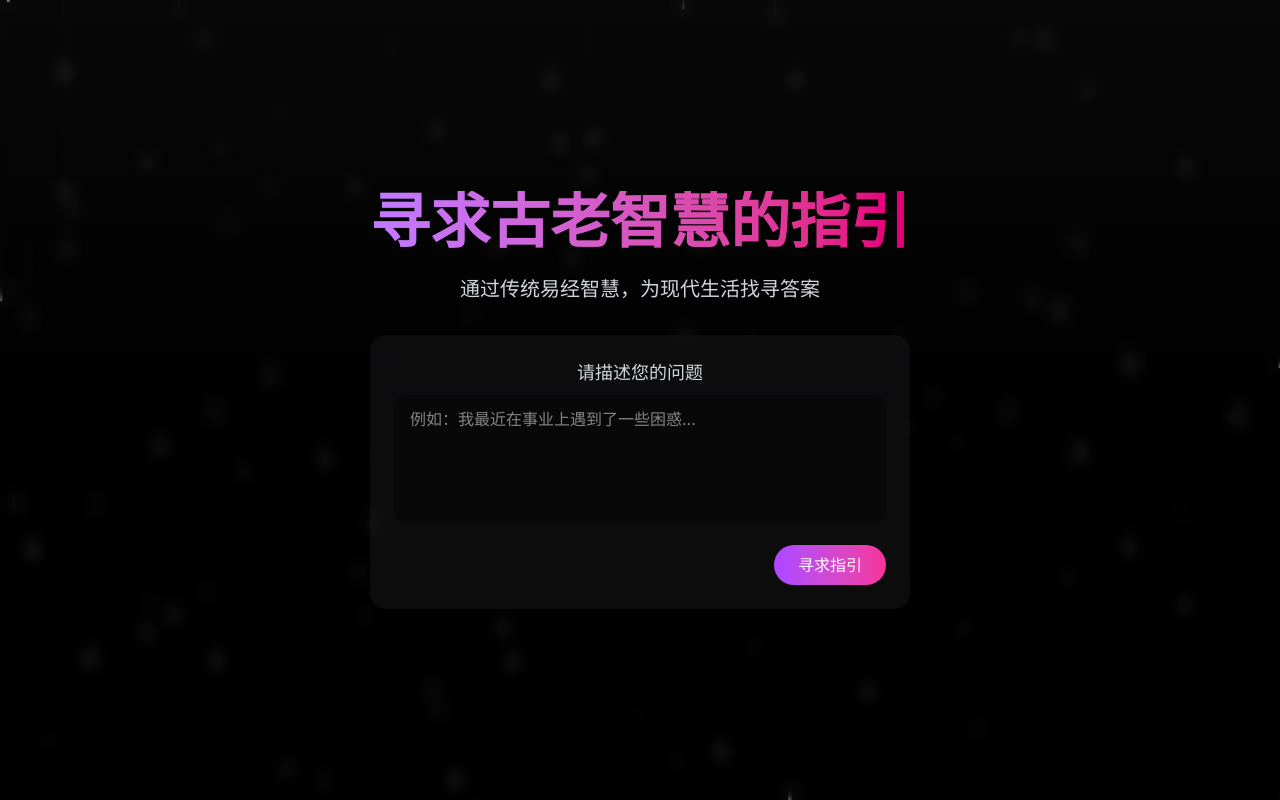
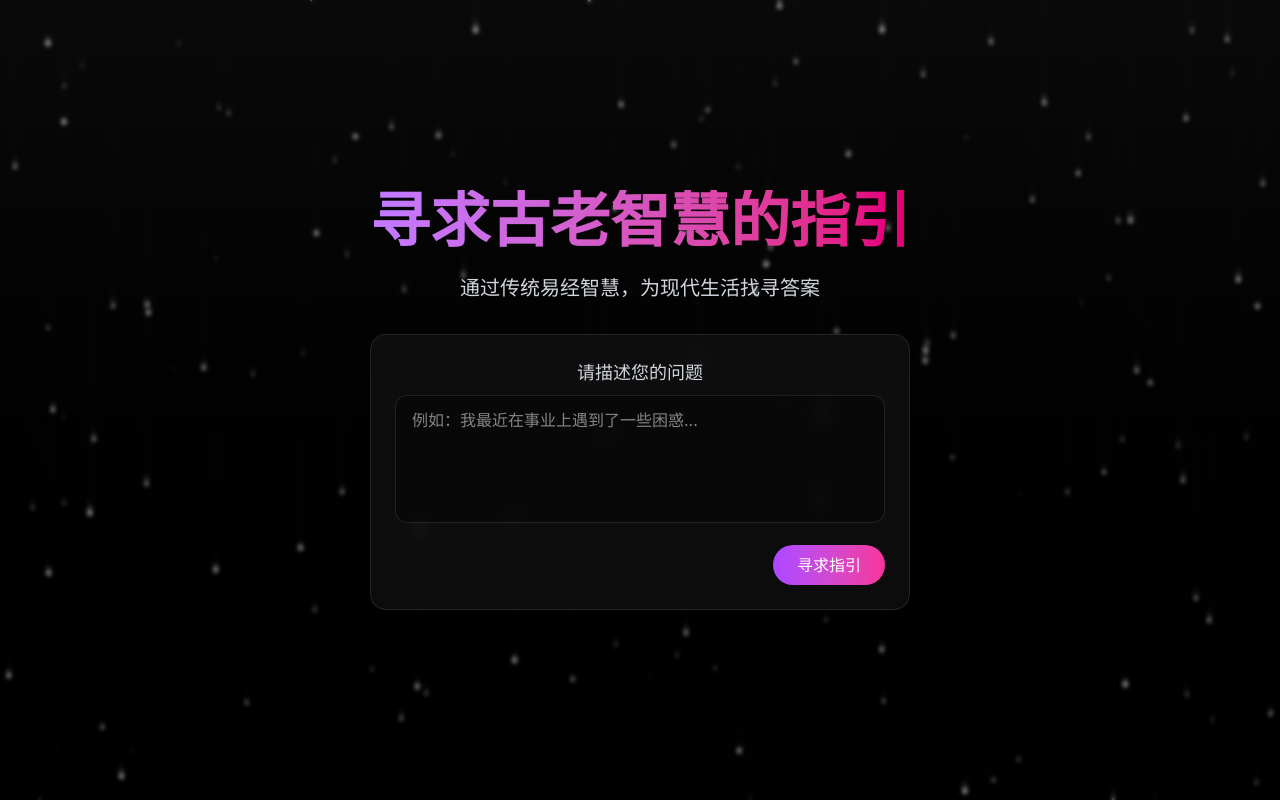
Before and after one commit to Limjeeo/iching-fortune, a Next.js app: page / in a window 1280 px wide. Both pictures are taken after a click on the button "开始算卦". Shown: the top 800 px of the page. Built offline with nearby package versions, Linux system fonts and the light colour scheme.

Commit message:
Enhance styles

```diff
--- a/src/app/page.tsx
+++ b/src/app/page.tsx
@@ -27,7 +27,7 @@ export default function Home() {
       <main className="relative z-10">
         {/* Hero Section */}
         <section className="relative min-h-screen flex flex-col items-center justify-center px-4">
-          <div className="absolute inset-0 bg-gradient-to-b from-zinc-900/30 to-black/30 backdrop-blur-sm"></div>
+          <div className="absolute inset-0 bg-gradient-to-b from-zinc-900/40 to-black/40 backdrop-blur-[2px]"></div>
           <div className="relative z-20 text-center max-w-4xl mx-auto">
             <h1 className="text-4xl md:text-6xl font-bold mb-6 bg-clip-text text-transparent bg-gradient-to-r from-purple-400 to-pink-600">
               寻求古老智慧的指引
@@ -39,7 +39,7 @@ export default function Home() {
               {!showInput ? (
                 <button
                   onClick={handleStartDivination}
-                  className="bg-white text-black px-8 py-4 rounded-full text-lg font-semibold hover:bg-gray-200 transition duration-300"
+                  className="bg-white text-black px-8 py-4 rounded-full text-lg font-semibold hover:bg-gray-200 transition duration-300 hover:scale-105 transform"
                 >
                   开始算卦
                 </button>
@@ -53,7 +53,7 @@ export default function Home() {
         </section>
 
         {/* Features Section */}
-        <section className="relative z-20 py-16 px-4 bg-black/30 backdrop-blur-sm">
+        <section className="relative z-20 py-16 px-4 bg-black/40 backdrop-blur-sm">
           <div className="max-w-6xl mx-auto">
             <h2 className="text-3xl font-bold text-center mb-12 bg-clip-text text-transparent bg-gradient-to-r from-purple-400 to-pink-600">
               探索智慧之道
--- a/src/components/BackgroundAnimation.tsx
+++ b/src/components/BackgroundAnimation.tsx
@@ -22,11 +22,12 @@ const BackgroundAnimation = () => {
     window.addEventListener('resize', resizeCanvas);
 
     // 创建星星
-    const stars = Array.from({ length: 100 }, () => ({
+    const stars = Array.from({ length: 150 }, () => ({
       x: Math.random() * canvas.width,
       y: Math.random() * canvas.height,
-      size: Math.random() * 2,
-      speed: Math.random() * 0.5 + 0.2,
+      size: Math.random() * 2.5,
+      speed: Math.random() * 0.3 + 0.1,
+      opacity: Math.random() * 0.5 + 0.5,
     }));
 
     // 动画循环
@@ -35,7 +36,7 @@ const BackgroundAnimation = () => {
       ctx.fillRect(0, 0, canvas.width, canvas.height);
 
       stars.forEach(star => {
-        ctx.fillStyle = 'white';
+        ctx.fillStyle = `rgba(255, 255, 255, ${star.opacity})`;
         ctx.beginPath();
         ctx.arc(star.x, star.y, star.size, 0, Math.PI * 2);
         ctx.fill();
@@ -44,6 +45,7 @@ const BackgroundAnimation = () => {
         if (star.y > canvas.height) {
           star.y = 0;
           star.x = Math.random() * canvas.width;
+          star.opacity = Math.random() * 0.5 + 0.5;
         }
       });
 
@@ -61,7 +63,7 @@ const BackgroundAnimation = () => {
     <canvas
       ref={canvasRef}
       className="fixed inset-0 w-full h-full pointer-events-none z-0"
-      style={{ background: 'linear-gradient(to bottom, #000000, #1a1a1a)' }}
+      style={{ background: 'linear-gradient(to bottom, #000000, #1a1a2e)' }}
     />
   );
 };
--- a/src/components/QuestionInput.tsx
+++ b/src/components/QuestionInput.tsx
@@ -28,7 +28,7 @@ const QuestionInput: React.FC<QuestionInputProps> = ({ onSubmit }) => {
   };
 
   return (
-    <div className="w-full max-w-xl mx-auto bg-zinc-900/50 backdrop-blur-sm rounded-2xl p-6">
+    <div className="w-full max-w-xl mx-auto bg-zinc-900/50 backdrop-blur-sm rounded-2xl p-6 border border-white/10">
       <form onSubmit={handleSubmit} className="space-y-4">
         <div>
           <label htmlFor="question" className="block text-lg font-medium text-gray-300 mb-2">
@@ -38,7 +38,7 @@ const QuestionInput: React.FC<QuestionInputProps> = ({ onSubmit }) => {
             id="question"
             value={question}
             onChange={(e) => setQuestion(e.target.value)}
-            className="w-full h-32 px-4 py-3 bg-black/30 text-white rounded-xl focus:ring-2 focus:ring-purple-500 focus:outline-none resize-none"
+            className="w-full h-32 px-4 py-3 bg-black/30 text-white rounded-xl focus:ring-2 focus:ring-purple-500 focus:outline-none resize-none border border-white/10"
             placeholder="例如：我最近在事业上遇到了一些困惑..."
           />
           {error && <p className="mt-2 text-red-400 text-sm">{error}</p>}
@@ -47,7 +47,7 @@ const QuestionInput: React.FC<QuestionInputProps> = ({ onSubmit }) => {
         <div className="flex justify-end">
           <button
             type="submit"
-            className="bg-gradient-to-r from-purple-500 to-pink-500 text-white px-6 py-2 rounded-full hover:opacity-90 transition duration-300"
+            className="bg-gradient-to-r from-purple-500 to-pink-500 text-white px-6 py-2 rounded-full hover:opacity-90 transition duration-300 hover:scale-105 transform"
           >
             寻求指引
           </button>
```
Also changed, not shown: 404.html (+1 -1 lines), 404/index.html (+1 -1 lines), index.html (+1 -1 lines), index.txt.
